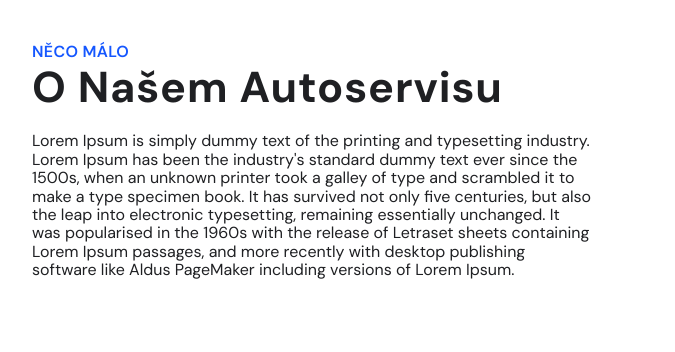
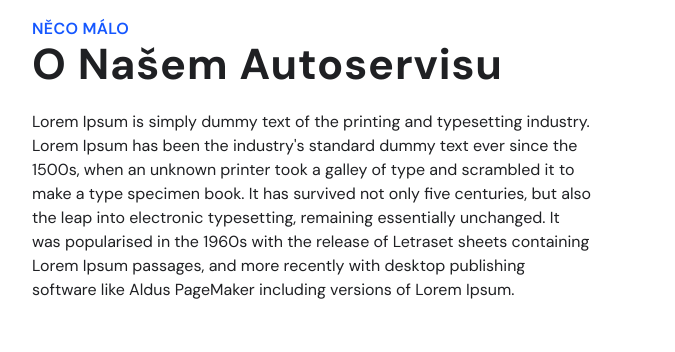
Before and after one commit to VitekDobrovsky/autoservis-3, a plain HTML site: page index.html in a window 1280 px wide. Shown: the part 1121-1473 px from the top of the page, 0-675 px from the left. Drawn offline with Linux system fonts and the light colour scheme.

Commit message:
paragraph typographyL

```diff
--- a/index.html
+++ b/index.html
@@ -55,7 +55,7 @@
             <div class="page__about-text-container">
                 <h2 class="heading heading--h2"><span class="heading heading--foretext">Něco málo </span>o našem
                     autoservisu</h2>
-                <p class="page__about-text">Lorem Ipsum is simply dummy text of the printing and typesetting
+                <p class="page__about-text paragraph">Lorem Ipsum is simply dummy text of the printing and typesetting
                     industry. Lorem Ipsum has been
                     the
                     industry's standard dummy text ever since the 1500s, when an unknown printer took a galley of
--- a/styles/typography.css
+++ b/styles/typography.css
@@ -12,6 +12,10 @@ html {
 .logotype {
   font-size: 1.5rem;
   font-weight: 600;
+}
+
+.paragraph {
+  line-height: 1.5;
 }
 
 .heading {
```
